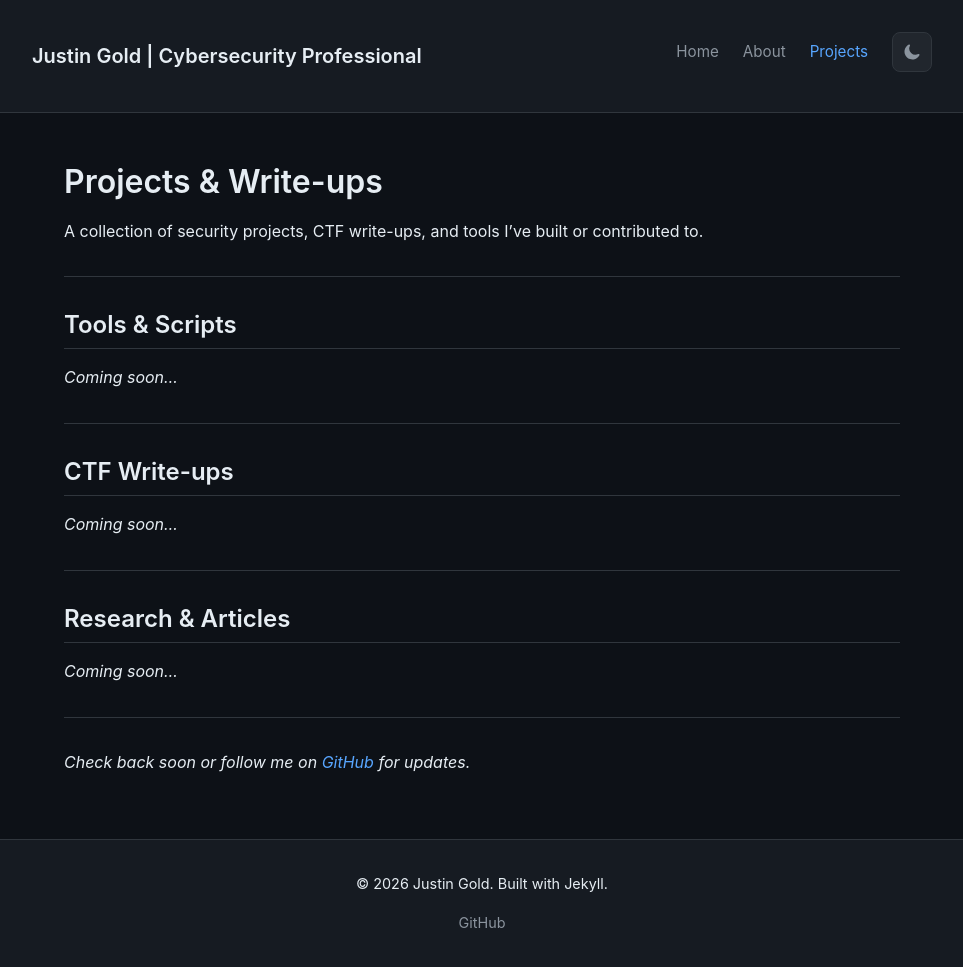
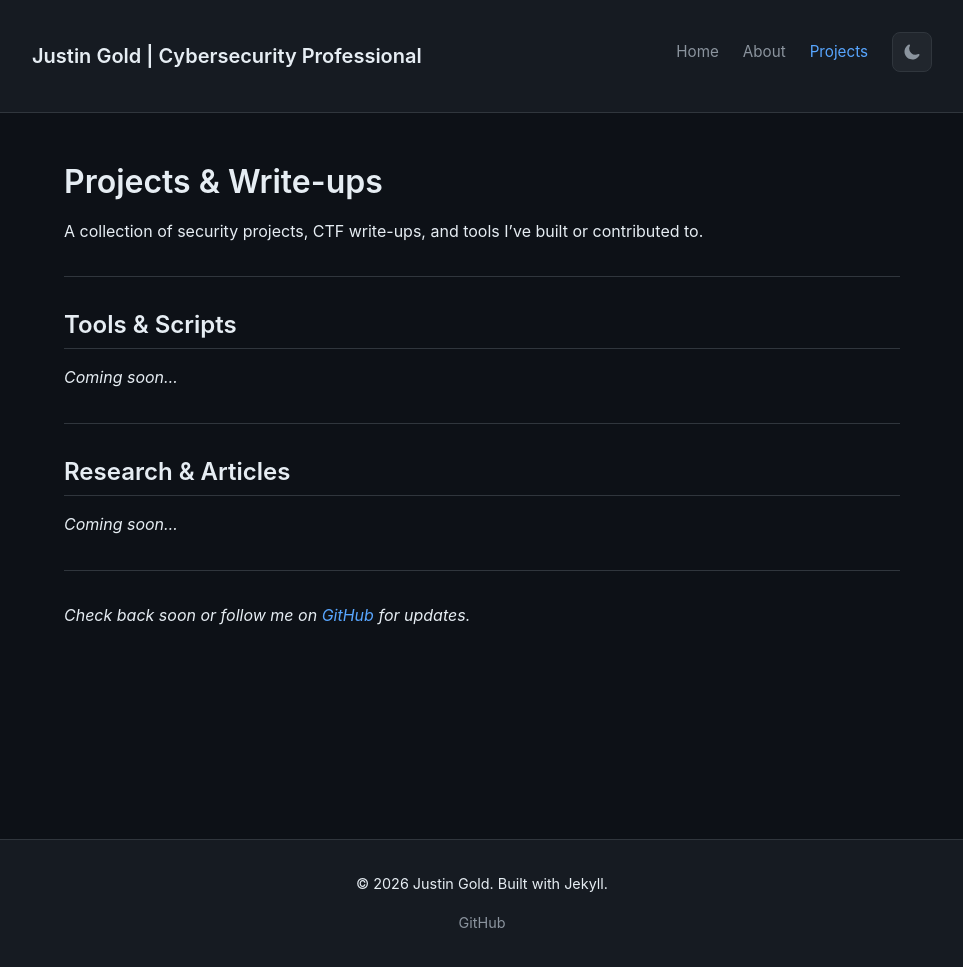
Before and after one commit to JustinGold-infosec/JustinGold-infosec.github.io, a Jekyll site: the page built from projects.md, in a window 1280 px wide and 982 px high. Shown: the top 967 px of the window, without its empty margins (158-1121 px from the left). Built offline with Jekyll 4.4.1, drawn with Linux system fonts in a browser that asks for light colours.

Commit message:
Remove CTF write-ups section
Removed CTF write-ups section from projects.md.

```diff
--- a/projects.md
+++ b/projects.md
@@ -18,13 +18,6 @@ A collection of security projects, CTF write-ups, and tools I've built or contri
 
 ---
 
-## CTF Write-ups
-
-<!-- Add CTF write-ups here -->
-
-*Coming soon...*
-
----
 
 ## Research & Articles
 
```
